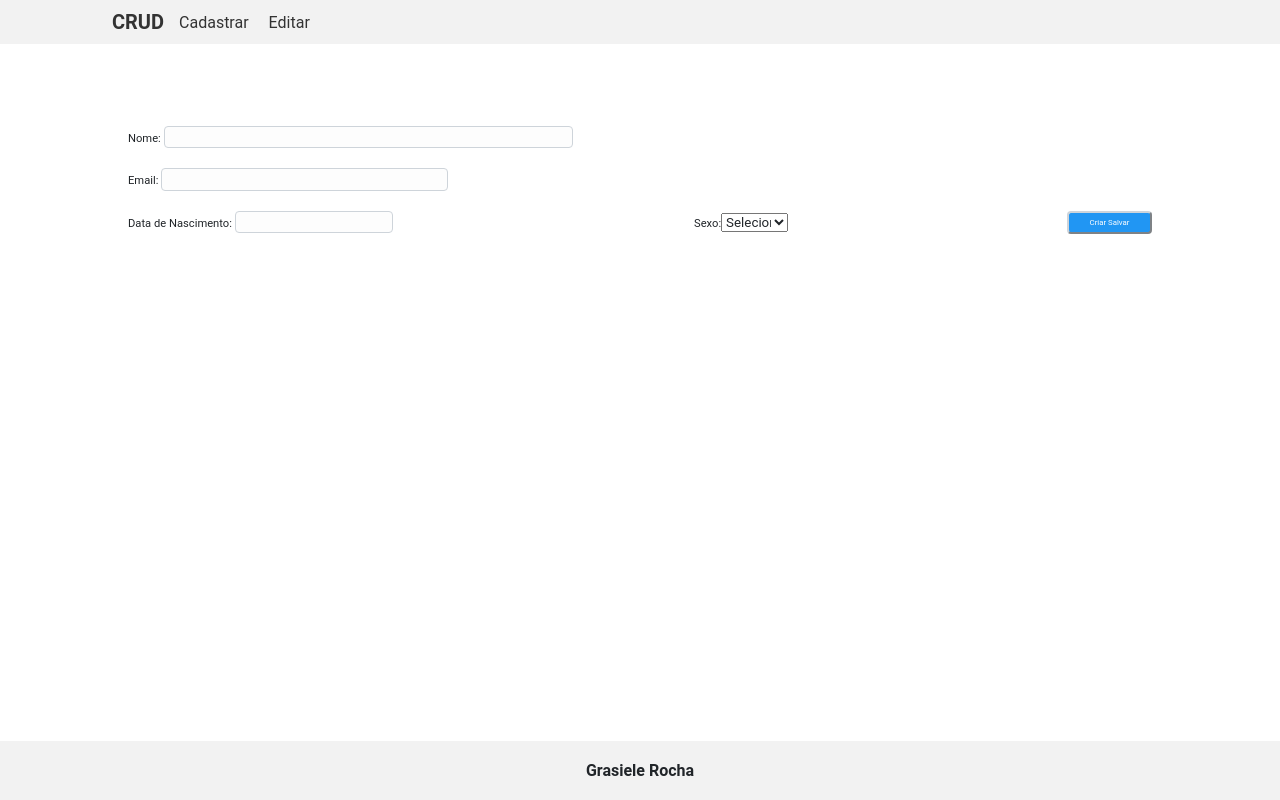
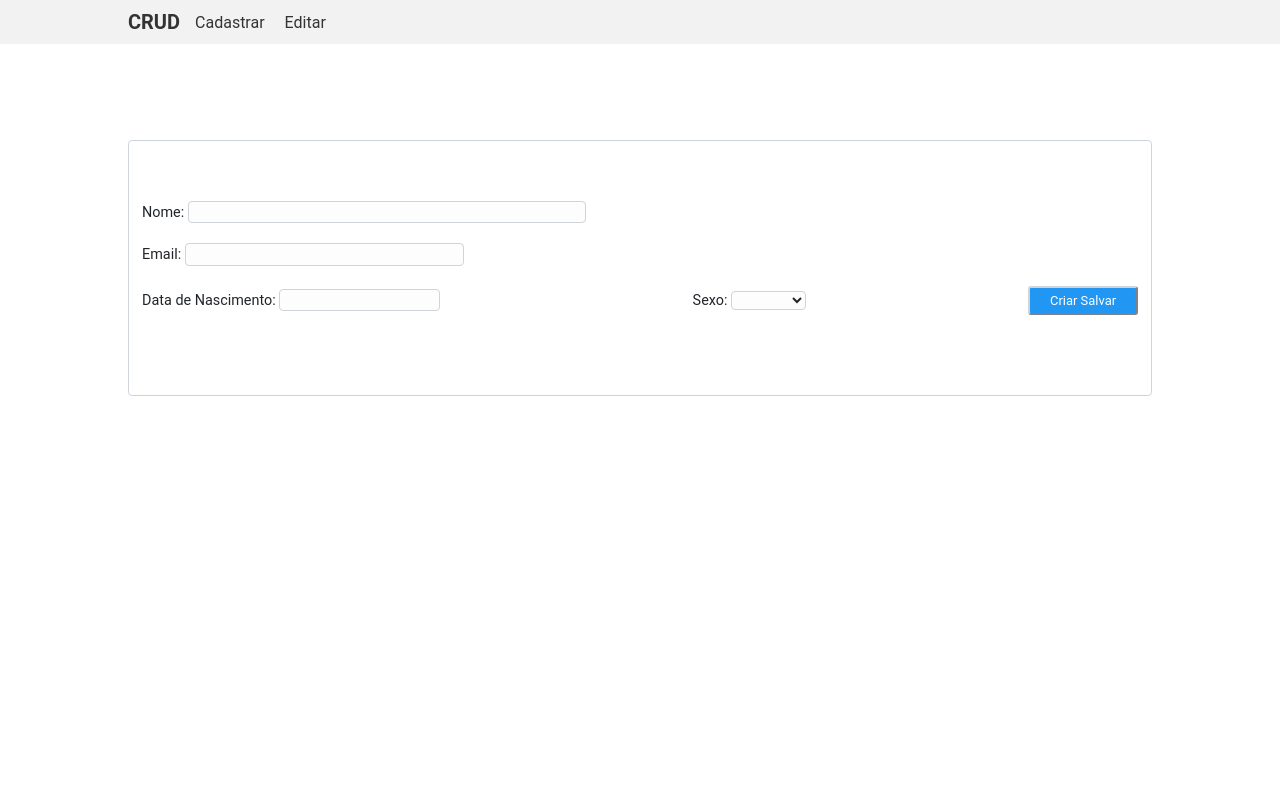
Before and after one commit to GrasieleRocha/ProjectGrasiCrud, an Angular app: page / in a window 1280 px wide. Built offline with nearby package versions, Linux system fonts and the light colour scheme.

Commit message:
ajustes no layout

```diff
--- a/src/app/app.component.html
+++ b/src/app/app.component.html
@@ -1,3 +1,2 @@
 <app-navbar></app-navbar>
 <router-outlet />
-<app-footer></app-footer>
--- a/src/app/app.component.ts
+++ b/src/app/app.component.ts
@@ -1,13 +1,12 @@
 import { Component } from '@angular/core';
 import { RouterModule } from '@angular/router';
 import { NavbarComponent } from './components/navbar/navbar.component';
-import { FooterComponent } from './components/footer/footer.component';
 
 @Component({
   selector: 'app-root',
   templateUrl: './app.component.html',
   styleUrls: ['./app.component.css'],
   standalone: true,
-  imports: [RouterModule, NavbarComponent, FooterComponent], // Importa RouterModule aqui
+  imports: [RouterModule, NavbarComponent],
 })
 export class AppComponent {}
--- a/src/app/components/footer/footer.component.html
+++ /dev/null
@@ -1,3 +0,0 @@
-<div class="container-footer">
-    <div class="footer">Grasiele Rocha</div>
-</div>
--- a/src/app/components/navbar/navbar.component.html
+++ b/src/app/components/navbar/navbar.component.html
@@ -12,5 +12,5 @@
   </nav>
 </div>
 
-<!-- Certifique-se de que este router-outlet está presente -->
+
 <router-outlet></router-outlet>
--- a/src/app/components/navbar/navbar.component.ts
+++ b/src/app/components/navbar/navbar.component.ts
@@ -6,6 +6,6 @@ import { RouterModule } from '@angular/router';
   templateUrl: './navbar.component.html',
   styleUrls: ['./navbar.component.css'],
   standalone: true,
-  imports: [RouterModule], // Adiciona RouterModule aos imports
+  imports: [RouterModule],
 })
 export class NavbarComponent {}
--- a/src/app/components/user-form/user-form.component.html
+++ b/src/app/components/user-form/user-form.component.html
@@ -19,9 +19,9 @@
         />
       </div>
       <div>
-        <label for="Sexo">Sexo:</label>
-        <select id="Sexo" [(ngModel)]="user.Sexo" name="Sexo" required>
-          <option value="" disabled selected>Selecionar</option>
+        <label for="Sexo">Sexo: </label>
+        <select id="Sexo" class="option" [(ngModel)]="user.Sexo" name="Sexo" required>
+          <option value="" disabled selected></option>
           <option value="F">Feminino</option>
           <option value="M">Masculino</option>
         </select>
--- a/src/styles.css
+++ b/src/styles.css
@@ -60,18 +60,20 @@ app-user-list .button-list {
 app-user-form .container-form {
   display: flex;
   justify-content: center;
-  margin-top: 2rem;
+  margin-top: 6rem;
   width: 100%;
   font-size: 1em;
   color: var(--text);
   display: flex;
+
 }
 
 app-user-form form {
-  font-size: 0.7em;
+  font-size: 0.9em;
   width: 80%;
+  padding: 60px 13px;
+  border: 1px solid var(--border);
   border-radius: 4px;
-  padding: 50px 0px;
 }
 
 app-user-form input {
@@ -93,12 +95,17 @@ app-user-form #Email {
 }
 
 app-user-form #DataNascimento {
-  width: 52%;
+  width: 48%;
 }
 
 app-user-form #Sexo {
-  width: 60%;
+  width: 62%;
+  font-size: 0.9em;
+  background-color: #fdfdfd;
+  border-radius: 4px;
+  border: 1px solid var(--border);
 }
+
 
 .container-dtnascimento-sexo-button {
   display: flex;
@@ -109,11 +116,11 @@ app-user-form #Sexo {
 
 button {
   background-color: var(--button);
-  border-radius: 4px;
+  border-radius: 3px;
   color: var(--text-button);
   border-color: var(--border);
   padding: 5px 2%;
-  font-size: 0.7em;
+  font-size: 0.9em;
 }
 
 /**********************Navbar**********************/
@@ -128,7 +135,7 @@ button {
   gap:15px;
   width: 80%;
   align-items:center;
-  padding-left: 7em;
+  padding-left: 8em;
 }
 
 .navbar-brand {
@@ -157,30 +164,3 @@ button {
 .nav-link:hover {
   color: #555;
 }
-
-/**********************Footer**********************/
-.container-footer {
-  width: 100%;
-  background-color: #f2f2f2;
-  text-align: center;
-  justify-content: center;
-  padding: 20px 0;
-  font-weight: 600;
-}
-
-html, body {
-  height: 100%;
-  margin: 0;
-  padding: 0;
-}
-
-.content {
-  min-height: calc(100% - 60px);
-}
-
-.container-footer {
-  position: fixed;
-  left: 0;
-  bottom: 0;
-  width: 100%;
-}
```
Also changed, not shown: src/app/components/footer/footer.component.ts (deleted, +0 -12 lines), src/app/components/footer/footer.component.css (deleted).
